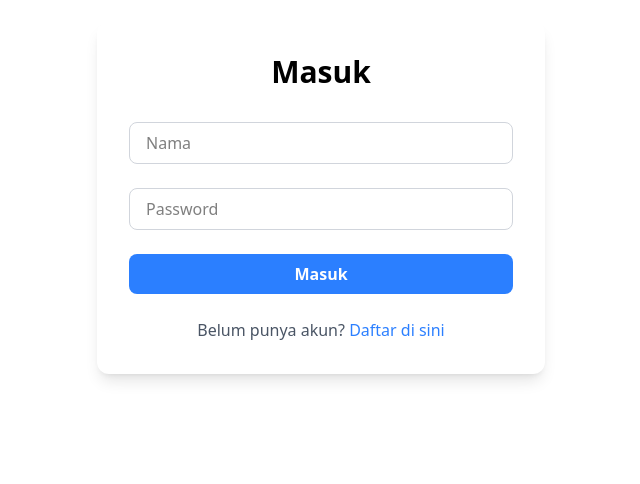
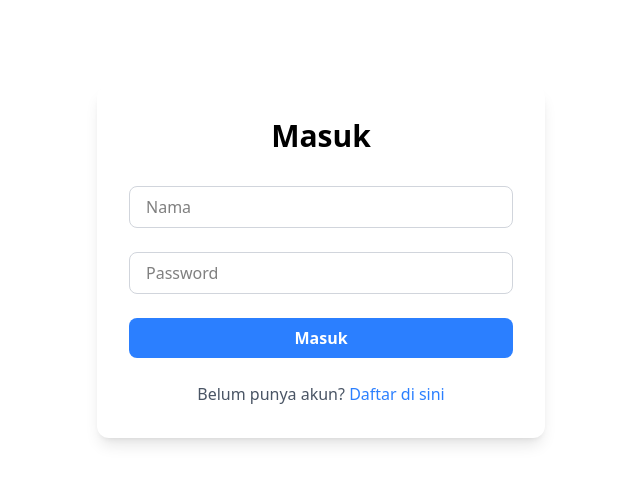
Before and after one commit to Ivalhad/toDoList, a React (Vite) app in the folder frontend/: page /login in a window 1280 px wide. Shown: the part 202-686 px from the top of the page, without its empty margins (319-959 px from the left). Built offline with nearby package versions, Linux system fonts and the light colour scheme.

Commit message:
style: adjust header positioning and add padding to main content

```diff
--- a/frontend/src/App.jsx
+++ b/frontend/src/App.jsx
@@ -3,7 +3,6 @@ import LoginPage from './pages/loginPages';
 import RegisterPage from './pages/registerPage';
 import TodoListPage from './pages/todoListPage';
 import Header from './components/header';
-
 
 const PrivateRoute = ({ children }) => {
   const token = localStorage.getItem('token');
@@ -17,7 +16,7 @@ function App() {
   return (
     <>
       {!hideHeader && <Header />}
-      <main>
+      <main className="pt-16">
         <Routes>
           <Route path="/login" element={<LoginPage />} />
           <Route path="/register" element={<RegisterPage />} />
--- a/frontend/src/components/header.jsx
+++ b/frontend/src/components/header.jsx
@@ -6,6 +6,7 @@ const Header = () => {
   const token = localStorage.getItem('token');
   const name = localStorage.getItem('name');
 
+
   const handleLogout = () => {
     localStorage.removeItem('token');
     localStorage.removeItem('name');
@@ -13,7 +14,7 @@ const Header = () => {
   };
 
   return (
-    <header className="bg-blue-500 text-white shadow-md">
+    <header className="bg-blue-500 text-white shadow-md fixed top-0 left-0 w-full z-10">
       <div className="container mx-auto px-4 py-3 flex justify-between items-center">
         <h1 className="text-2xl font-bold">To-Do List</h1>
         {token && (
```
